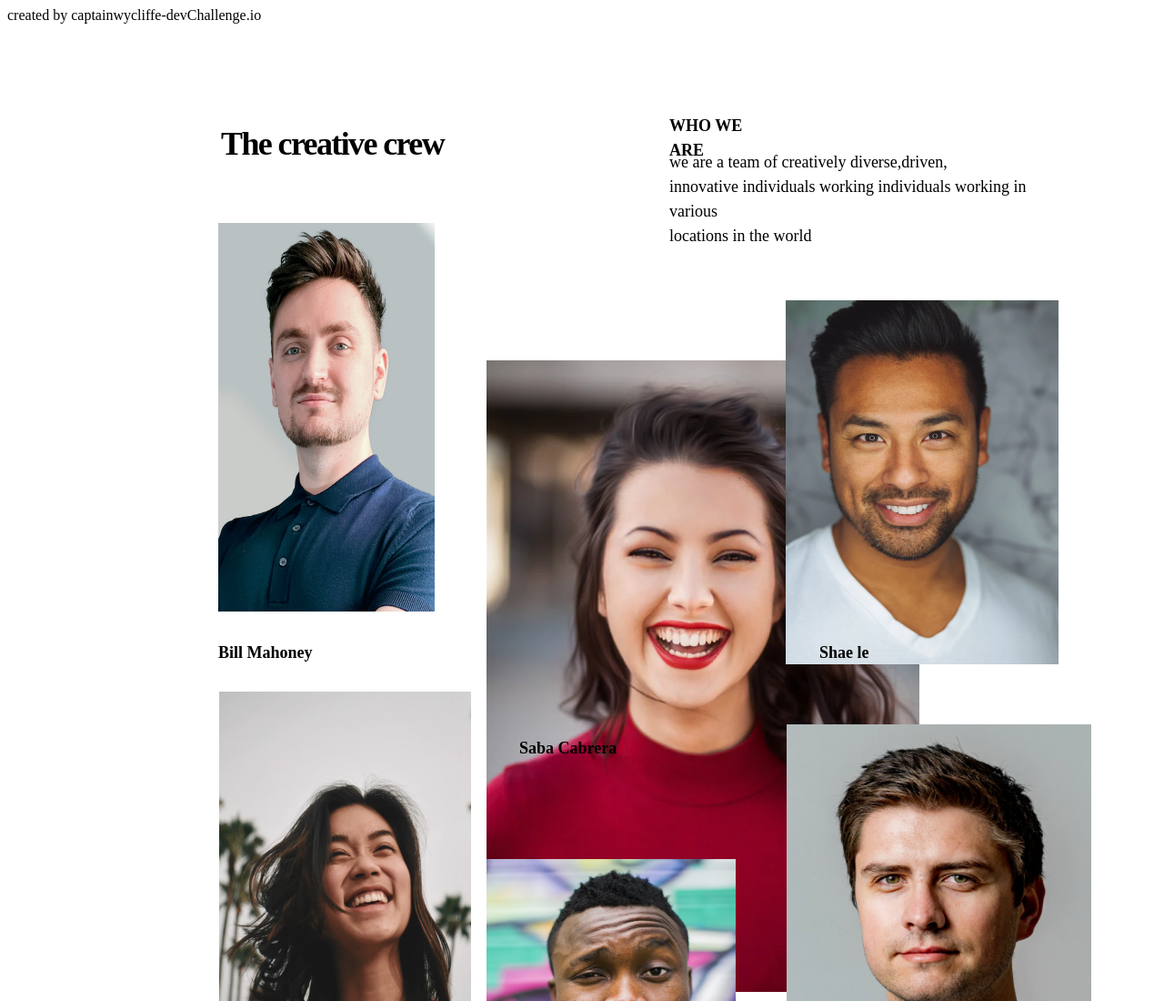
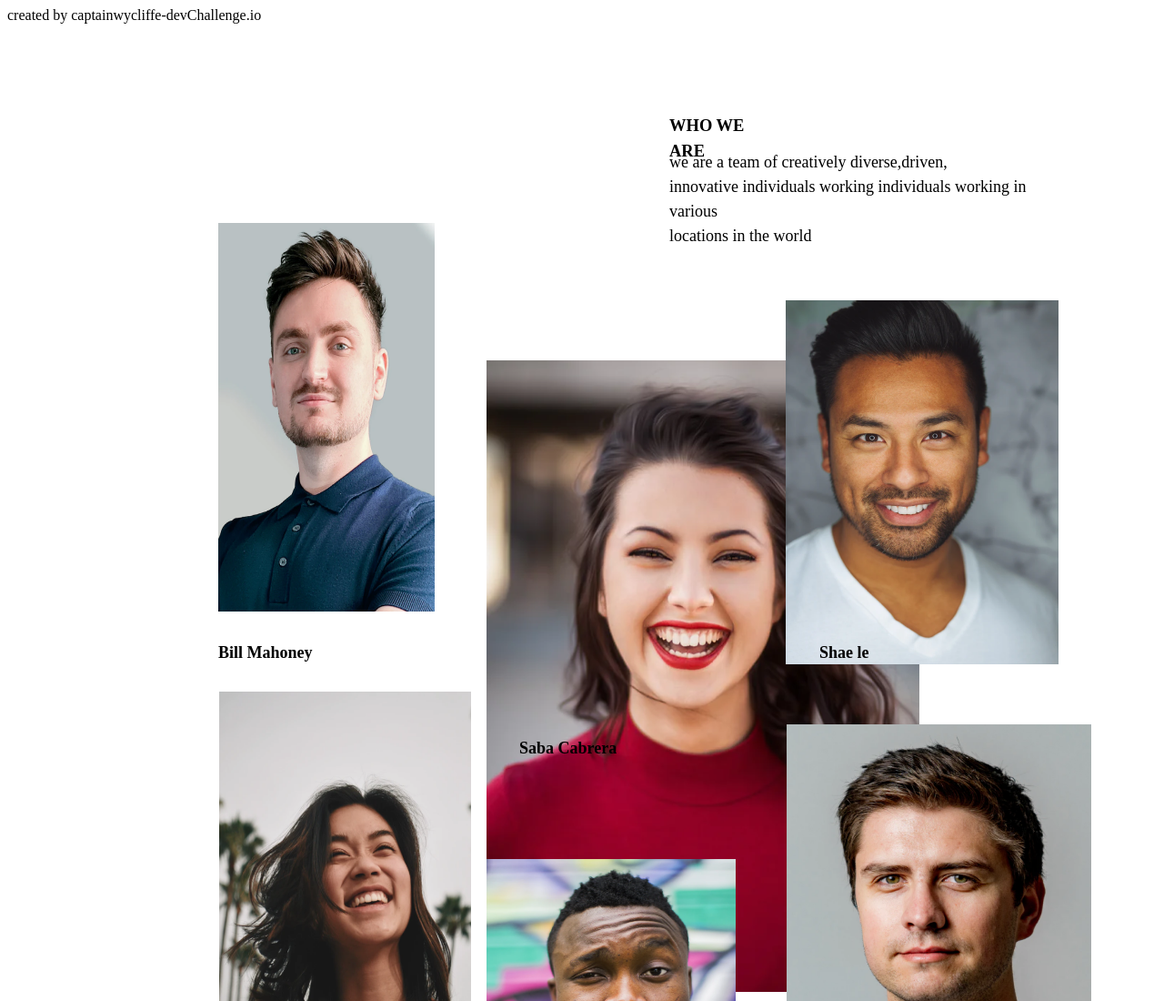
Before and after one commit to captainwycliffe/my-team-page, a plain HTML site: page index.html in a window 1280 px wide. Shown: the top 1100 px of the page at 91% size. Drawn offline with Linux system fonts and the light colour scheme.

Commit message:
Update style.css

```diff
--- a/style.css
+++ b/style.css
@@ -9,10 +9,10 @@ font-family: 'PT Serif';
 font-style: normal;
 font-weight: 700;
 font-size: 36px;
-line-height: 48px;
+line-height: 50px;
 letter-spacing: -0.045em;
 
-color: #000000;
+color: #ffffff;
 
 }
 h2{
@@ -26,8 +26,8 @@ h2{
     font-family: 'Poppins';
     font-style: normal;
     font-weight: 600;
-    font-size: 18px;
-    line-height: 27px;
+    font-size: 18.5px;
+    line-height: 27.5px;
     /* identical to box height */
 
     text-transform: uppercase;
```
